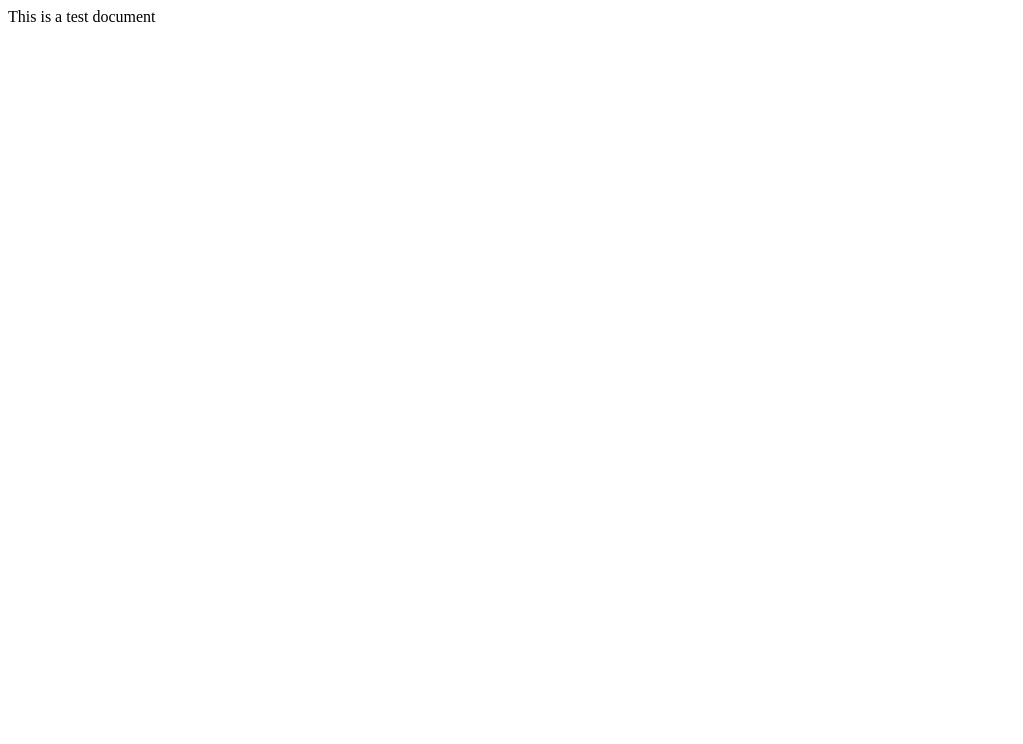
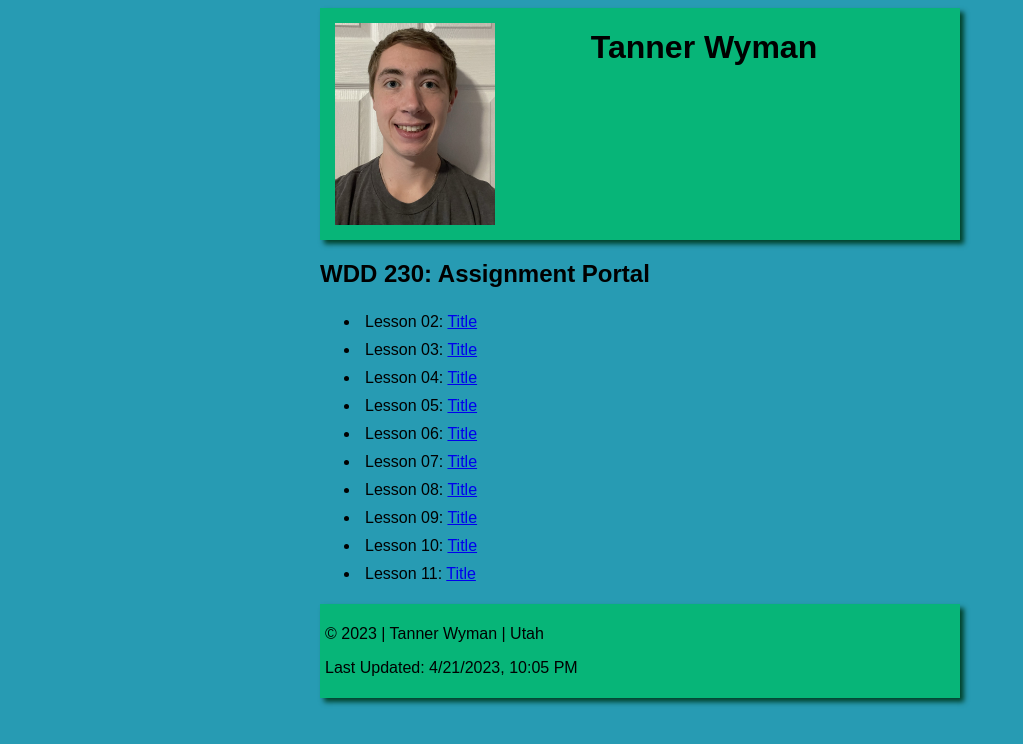
Before and after one commit to TannerWyman/wdd230, a plain HTML site: page index.html in a window 1280 px wide. Shown: the whole page, without its empty margins (0-1023 px from the left). Drawn offline with Linux system fonts and the light colour scheme.

Commit message:
Finnished basic model

```diff
--- a/index.html
+++ b/index.html
@@ -4,9 +4,36 @@
     <meta charset="UTF-8">
     <meta http-equiv="X-UA-Compatible" content="IE=edge">
     <meta name="viewport" content="width=device-width, initial-scale=1.0">
-    <title>Test Document</title>
+    <meta name="SEO" content="The home page of Tanner Wymans WDD 230 class assinments with links to each assinments">
+    <link rel="stylesheet" href="styles/style.css">
+    <title>WDD 230 Main Page</title>
 </head>
 <body>
-    <header>This is a test document</header>
+    <header>
+        <img src="images/profile-pic.jpeg" id="profilepic" alt="Image of a young man">
+        <h1 id="myName">Tanner Wyman</h1>
+    </header>
+    <main>
+        <h2>WDD 230: Assignment Portal</h2>
+        <!--img src="images/gear.png" id="gear"-->
+        <ul>
+            <li>Lesson 02: <a href="index.html">Title</a></li>
+            <li>Lesson 03: <a href="index.html">Title</a></li>
+            <li>Lesson 04: <a href="index.html">Title</a></li>
+            <li>Lesson 05: <a href="index.html">Title</a></li>
+            <li>Lesson 06: <a href="index.html">Title</a></li>
+            <li>Lesson 07: <a href="index.html">Title</a></li>
+            <li>Lesson 08: <a href="index.html">Title</a></li>
+            <li>Lesson 09: <a href="index.html">Title</a></li>
+            <li>Lesson 10: <a href="index.html">Title</a></li>
+            <li>Lesson 11: <a href="index.html">Title</a></li>
+        </ul>
+    </main>
+    <footer>
+        <p>&#169; 2023 | Tanner Wyman | Utah </p>
+        <p> Last Updated: <span id="currentdate"></span></p>
+    </footer>
+    <script src="scripts/currentDate.js">
+    </script>
 </body>
 </html>
--- /dev/null
+++ b/scripts/currentDate.js
@@ -0,0 +1,2 @@
+const options = {year: 'numeric', month: 'numeric', day: 'numeric', hour: '2-digit', minute: '2-digit'}
+document.getElementById('currentdate').textContent = new Date().toLocaleTimeString('en-US', options);
--- /dev/null
+++ b/styles/style.css
@@ -0,0 +1,35 @@
+body{
+    font-family: 'Schibsted Grotesk', sans-serif;
+    margin-left: auto;
+    margin-right: auto;
+    width: 40em;
+    background-color: #279bb3;
+}
+header{
+    display: grid;
+    grid-template-columns: repeat(4, 24%);
+    background-color: #07b578;
+    box-shadow: 4px 4px 5px #00422b;
+    text-align: center;
+}
+footer{
+    background-color: #07b578;
+    box-shadow: 4px 4px 5px #00422b;
+    padding: 5px;
+}
+#profilepic{
+    width: 10em;
+    padding: 15px;
+    grid-column: 1/2;
+}
+#myName{
+    grid-column: 2/5;
+}
+li{
+    padding: 5px;
+}
+#gear{
+    width: 50em;
+    opacity: 0.8;
+    float: left;
+}
```
Also changed, not shown: images/gear.png (added), images/profile-pic.jpeg (added).
